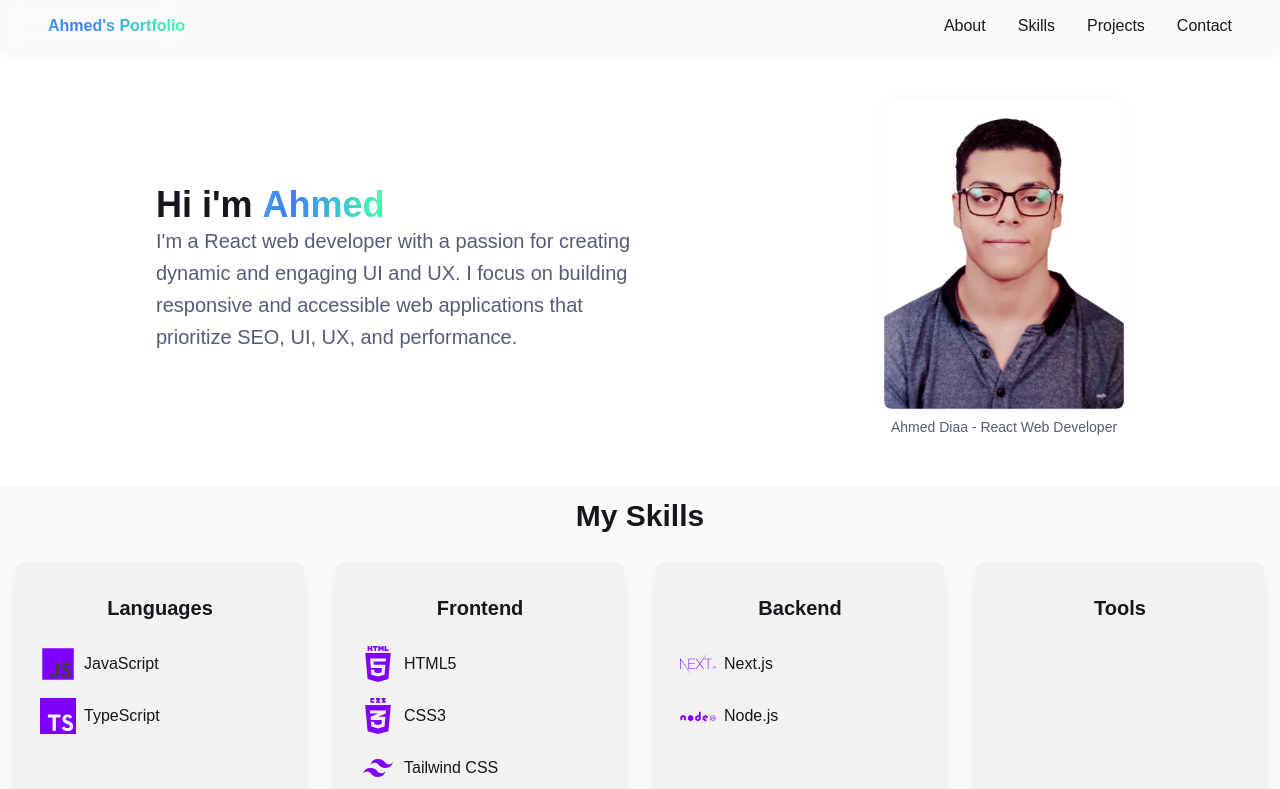
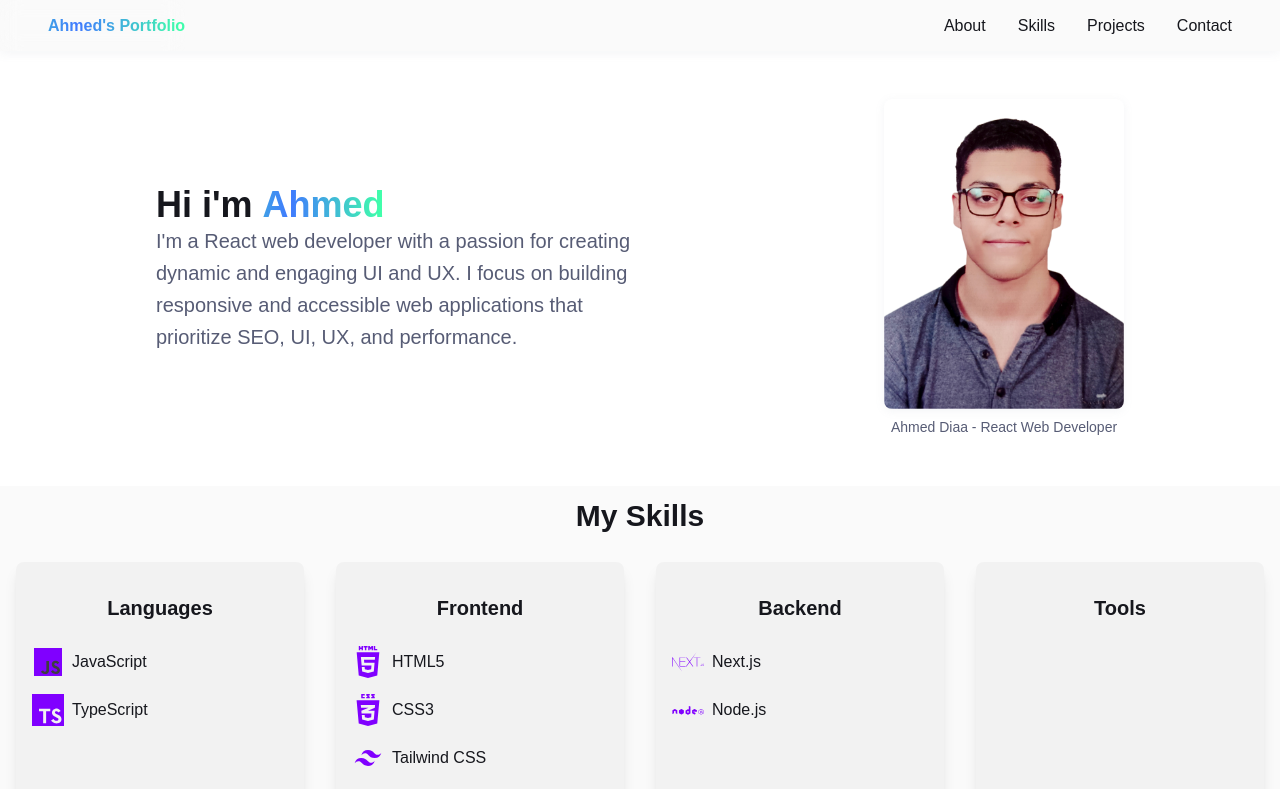
Before and after one commit to TheAhmedDiaa/portfolio, a React (Vite) app in the folder portfolio/: page / in a window 1280 px wide. Shown: the top 789 px of the page. Built offline with nearby package versions, Linux system fonts and the light colour scheme.

Commit message:
Fixing the margin

```diff
--- a/portfolio/src/Skills/Skill.jsx
+++ b/portfolio/src/Skills/Skill.jsx
@@ -7,7 +7,7 @@ export default function Skill({ title, skills }) {
       <div className="skill-icons">
         {skills.map((skill, index) => (
           <div className="skill-icon flex items-center self-center" key={index}>
-            <img className="w-9 m-2" src={skill.icon} alt={skill.name} />
+            <img className="w-8 mt-2 mb-2 mr-2" src={skill.icon} alt={skill.name} />
             <span>{skill.name}</span>
           </div>
         ))}
```
